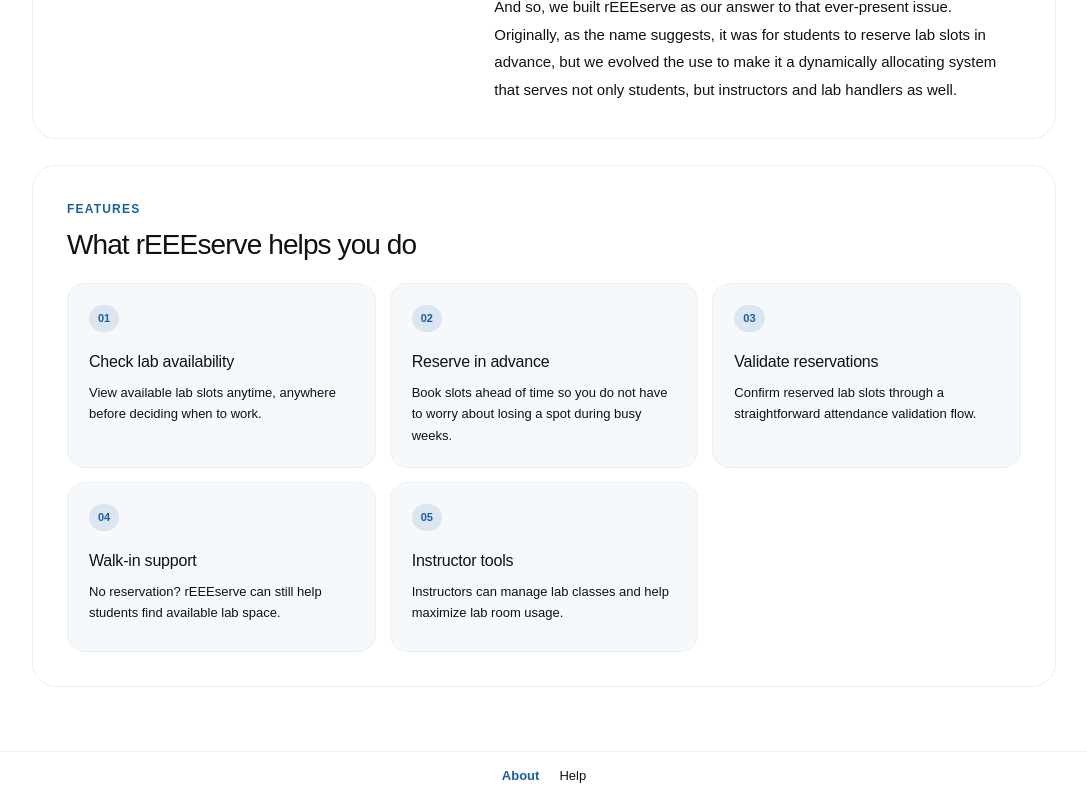
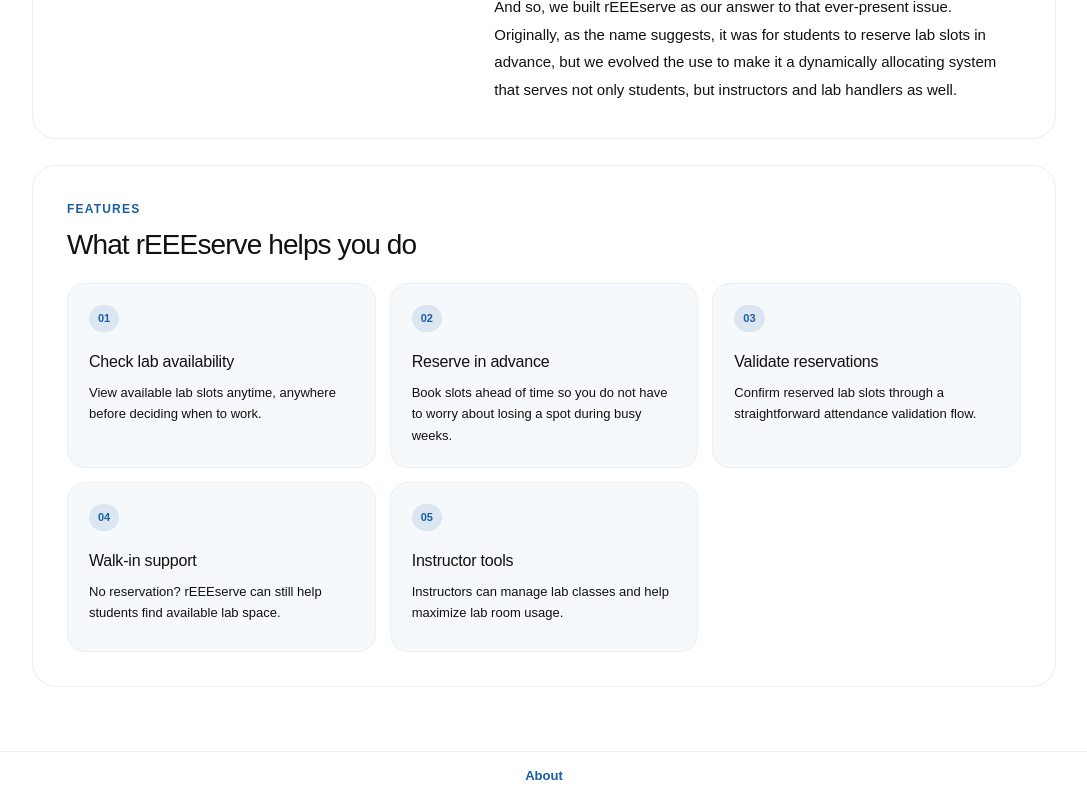
Before and after one commit to TristanSibug/rEEEserve, a Next.js app: page /about in a window 1280 px wide. Shown: the part 738-1538 px from the top of the page, without its empty margins (96-1183 px from the left). Built offline with nearby package versions, Linux system fonts and the light colour scheme.

Commit message:
remove help for the meantime

```diff
--- a/app/about/page.tsx
+++ b/app/about/page.tsx
@@ -143,9 +143,6 @@ export default function AboutPage() {
       <footer className="footer">
         <Link href="/about" className="footerLink active">
           About
-        </Link>
-        <Link href="/help" className="footerLink">
-          Help
         </Link>
       </footer>
 
--- a/app/admin/login/page.tsx
+++ b/app/admin/login/page.tsx
@@ -119,10 +119,6 @@ export default function AdminLogin() {
       <footer style={styles.footer}>
         <Link href="/about" style={styles.footerLink}>
           About
-        </Link>
-
-        <Link href="/help" style={styles.footerLink}>
-          Help
         </Link>
       </footer>
     </main>
--- a/app/dashboard/page.tsx
+++ b/app/dashboard/page.tsx
@@ -1498,9 +1498,6 @@ export default function Dashboard() {
         <Link href="/about" style={s.footerLink}>
           About
         </Link>
-        <Link href="/help" style={s.footerLink}>
-          Help
-        </Link>
       </footer>
     </div>
   );
--- a/app/instructor/dashboard/page.tsx
+++ b/app/instructor/dashboard/page.tsx
@@ -1545,9 +1545,6 @@ export default function InstructorDashboard() {
         <Link href="/about" style={s.footerLink}>
           About
         </Link>
-        <Link href="/help" style={s.footerLink}>
-          Help
-        </Link>
       </footer>
     </div>
   );
--- a/app/page.tsx
+++ b/app/page.tsx
@@ -129,8 +129,6 @@ export default function Home() {
       <footer style={s.footer}>
         <Link href="/about" style={s.footerLink}>
           About
-        </Link>
-        <Link href="/help" style={s.footerLink}>Help
         </Link>
       </footer>
     </div>
```
